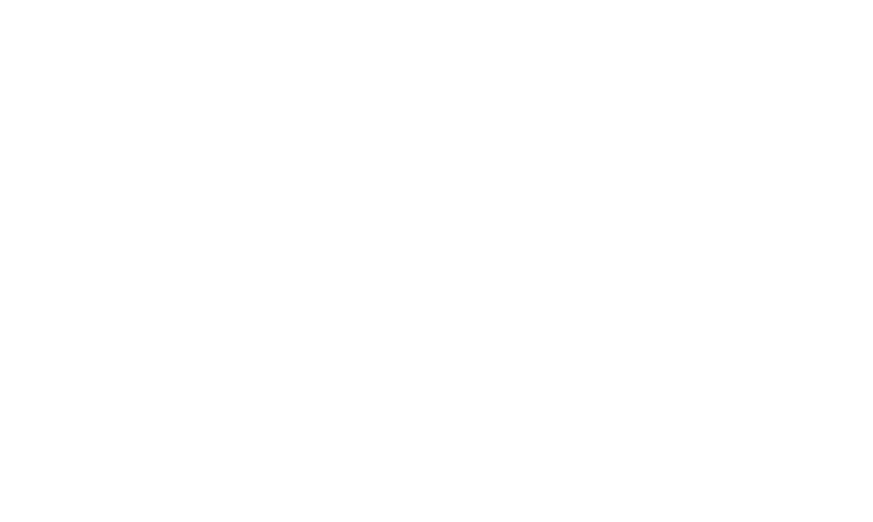
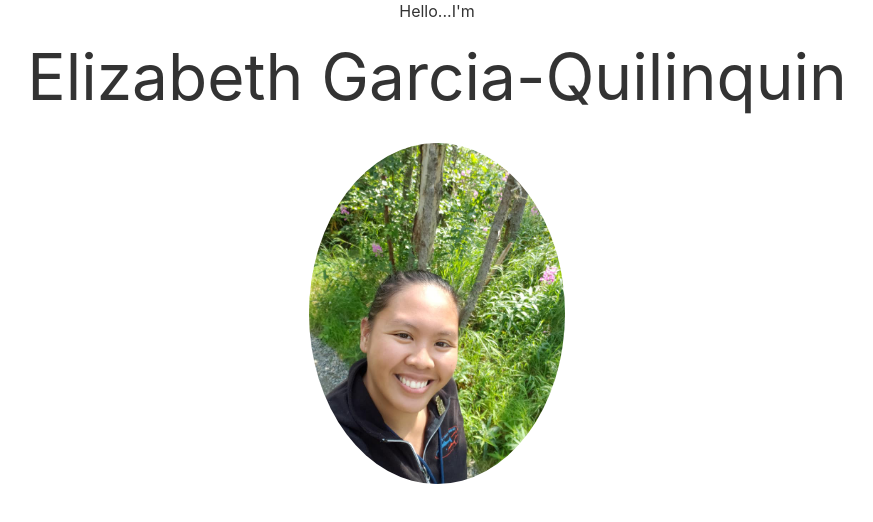
Before and after one commit to equilinquin/Portfolio-2, a plain HTML site: page index.html in a window 1280 px wide. Shown: the whole page, without its empty margins (203-1076 px from the left). Drawn offline with Linux system fonts and the light colour scheme.

Commit message:
added to index.html

```diff
--- /dev/null
+++ b/css/style.css
@@ -0,0 +1,9 @@
+header {
+    margin-top: 20px;
+    text-align: center;
+}
+img {
+    height: 20%;
+    width: 20%;
+    position: static;
+}
--- a/index.html
+++ b/index.html
@@ -1,13 +1,24 @@
 <!DOCTYPE html>
 <html>
     <head>
-        <title>Title</title>
+        <title>About Me</title>
         <meta charset="utf-8">
         <meta name="viewport" content="width=device-width, initial-scale=1">
         <link rel="stylesheet" href="css/uikit.min.css" />
+        <link rel="stylesheet" href="css/style.css">
         <script src="js/uikit.min.js"></script>
         <script src="js/uikit-icons.min.js"></script>
     </head>
     <body>
+        <header class="uk-heading-medium">
+            <h5>Hello...I'm</h5>
+            Elizabeth Garcia-Quilinquin
+            <!-- <img src="img/selfie.jpg" alt="profile-img" class="uk-border-circle uk-align-center"> -->
+        </header>
+        <img src="img/selfie.jpg" alt="profile-img" class="uk-border-circle uk-align-center">
+
+        <div class="container">
+
+        </div>
     </body>
 </html>
```
Also changed, not shown: contacts.html (+1 -1 lines), portfolio.html (+1 -1 lines), img/selfie.jpg (added).
